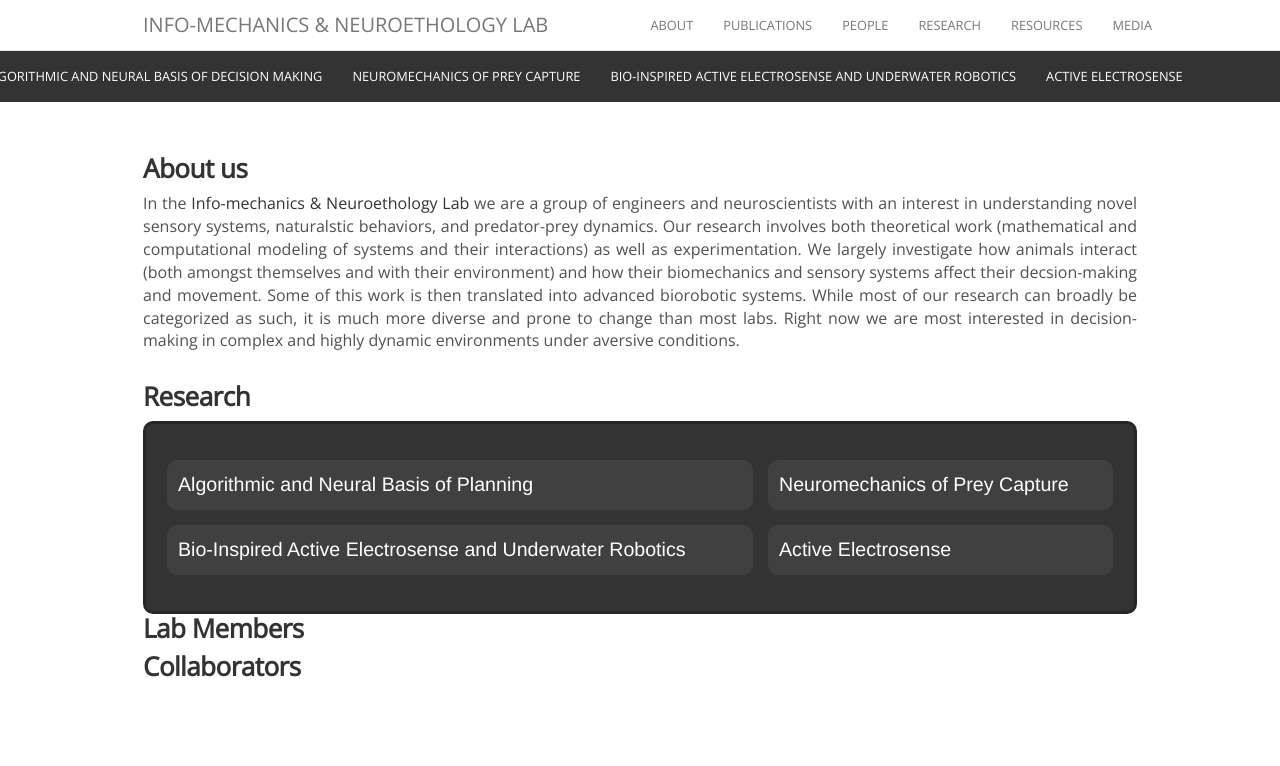
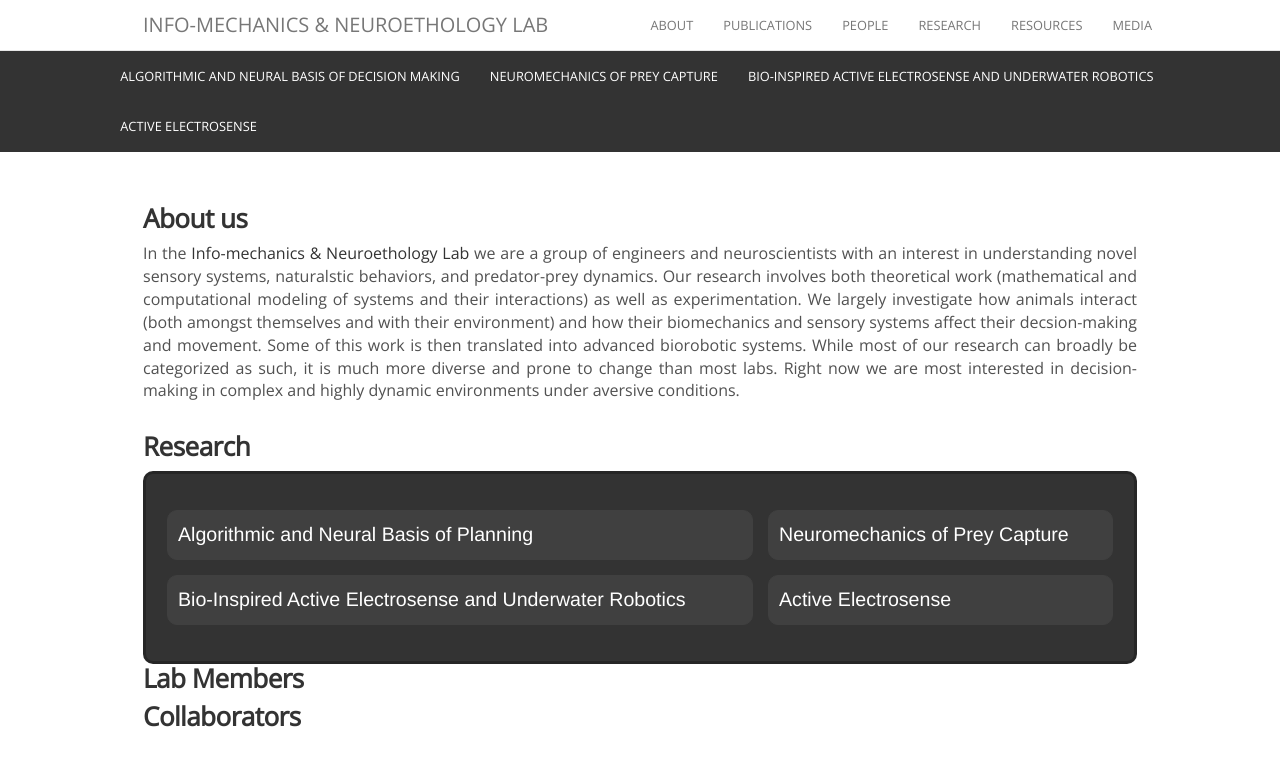
Before and after one commit to maciverlab/maciverlab.github.io, a Jekyll site: the page built from about.html, in a window 1280 px wide. Shown: the top 766 px of the page. Built offline with Jekyll 4.4.1, drawn with Linux system fonts in a browser that asks for light colours; nearby versions of some CDN libraries; comment, search, counter and statistics services are not loaded.

Commit message:
Update about.html

```diff
--- a/about.html
+++ b/about.html
@@ -5,7 +5,7 @@ permalink: /about/
 ---
 
 <nav class="navbar navbar-custom bg-primary" style="margin:-4.3em" role="navigation">
-       <div class="container_second_nav">
+       <div class="container-top-nav">
                 <div class="navbar-header">
                  <button type="button" class="navbar-toggle" data-toggle="collapse" data-target=".navbar-collapse">
                         <span class="icon-bar"></span>
```
